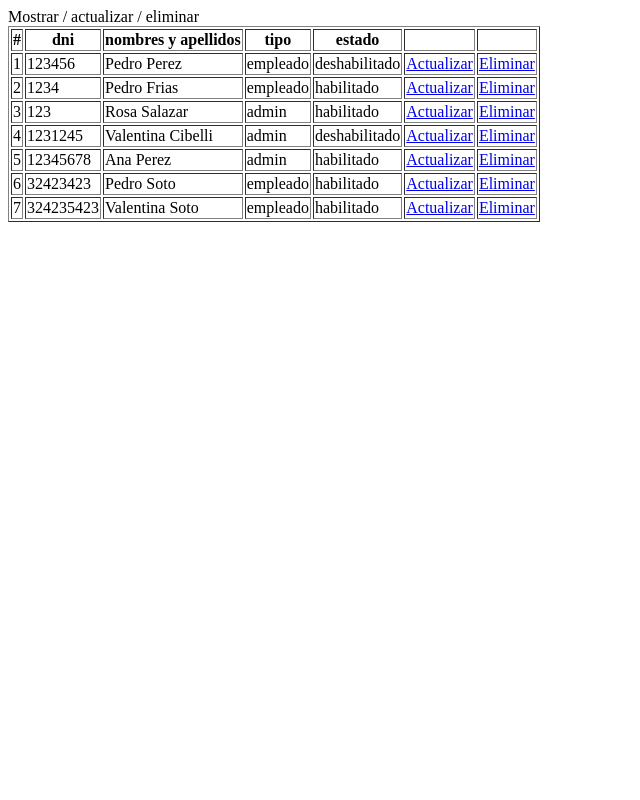
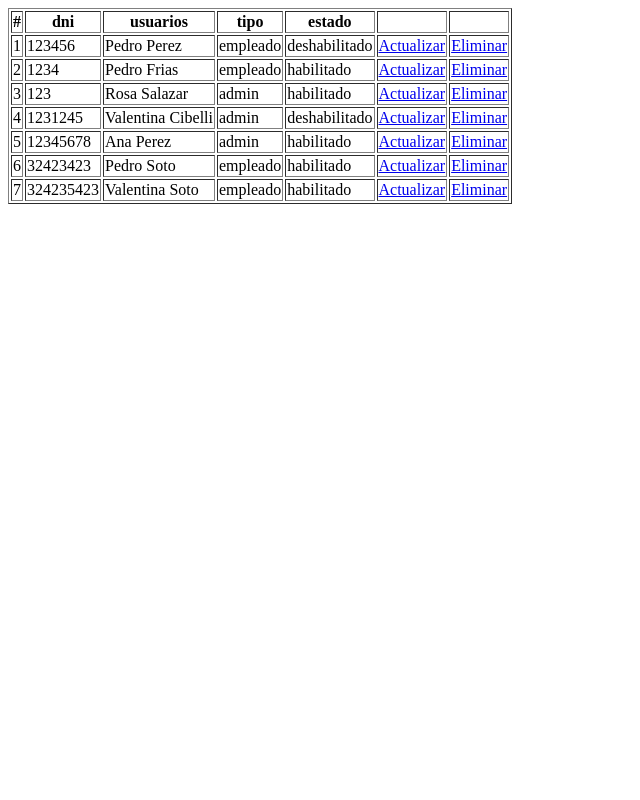
Before and after one commit to osulca/crud2, a PHP site: page / in a window 1280 px wide. Shown: the whole page, without its empty margins (0-640 px from the left). Run offline with PHP 8.4, Linux system fonts and the light colour scheme; data comes from the database, SQL or seed files in the repository.

Commit message:
Segunda Version

```diff
--- a/actualizar.php
+++ b/actualizar.php
@@ -76,6 +76,7 @@ if (!empty($_POST)) {
     if ($filas != 0) {
         header("location: index.php");
     } else {
-        echo "No se ha guaractualizadodado";
+        // echo "No se ha guaractualizadodado";
+	echo "No se ha actualizado";
     }
 }
--- a/index.php
+++ b/index.php
@@ -3,13 +3,12 @@
     $usuario = new Usuario();
     $datosUsuarios = $usuario->leer();
 ?>
-Mostrar / actualizar / eliminar
 <table border="1">
     <thead>
         <tr>
             <th>#</th>
             <th>dni</th>
-            <th>nombres y apellidos</th>
+            <th>usuarios</th>
             <th>tipo</th>
             <th>estado</th>
             <th>&nbsp;</th>
```
